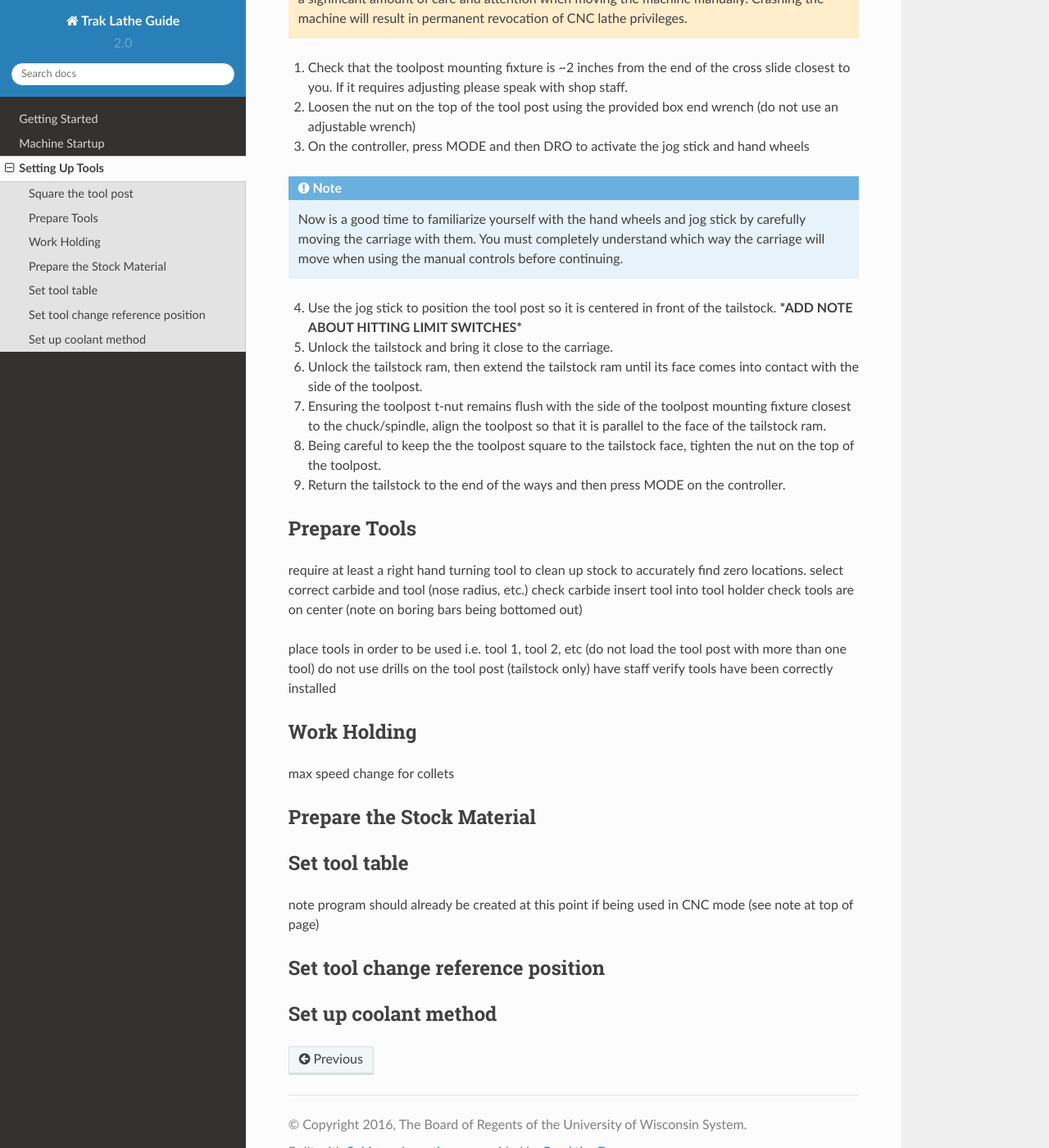
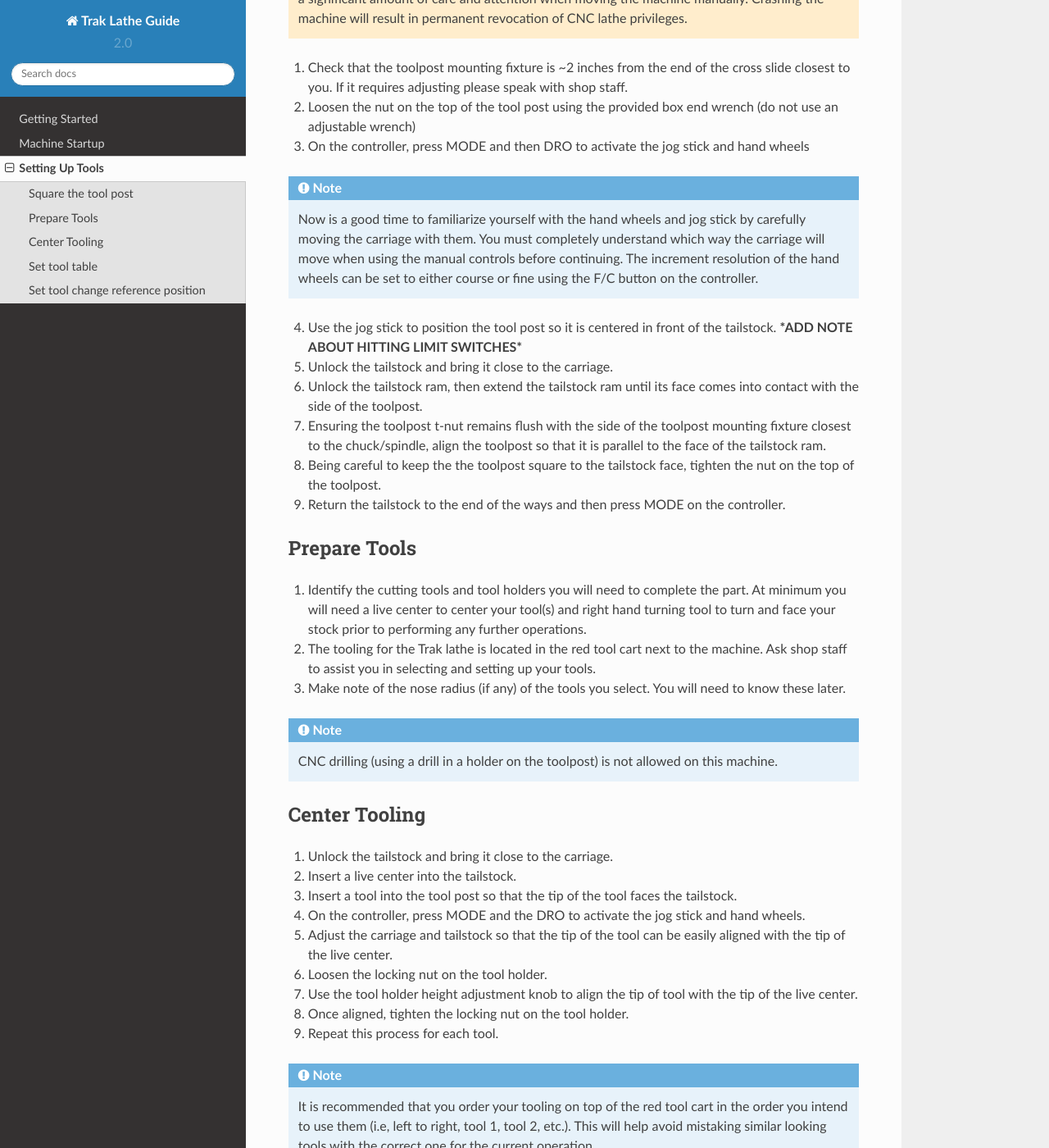
Before and after one commit to StudentShop/Trak-Lathe-Guide, a Sphinx documentation site: the page built from source/toolsetup.txt, in a window 1280 px wide and 1400 px high, scrolled down 515 px. Shown: the whole window at 82% size. Built offline with Sphinx 7.4.7 and the Read the Docs theme 2.0.0, drawn with Linux system fonts in a browser that asks for light colours; some of the changed text lies outside the part shown.

Commit message:
Expand tool setup procedure

```diff
--- a/source/toolsetup.txt
+++ b/source/toolsetup.txt
@@ -15,7 +15,7 @@ Square the tool post
 2.  Loosen the nut on the top of the tool post using the provided box end wrench (do not use an adjustable wrench)
 3. On the controller, press MODE and then DRO to activate the jog stick and hand wheels
 
-.. note:: Now is a good time to familiarize yourself with the hand wheels and jog stick by carefully moving the carriage with them. You must completely understand which way the carriage will move when using the manual controls before continuing.
+.. note:: Now is a good time to familiarize yourself with the hand wheels and jog stick by carefully moving the carriage with them. You must completely understand which way the carriage will move when using the manual controls before continuing. The increment resolution of the hand wheels  can be set to either course or fine using the F/C button on the controller.
 
 4. Use the jog stick to position the tool post so it is centered in front of the tailstock. ***ADD NOTE ABOUT HITTING LIMIT SWITCHES***
 5. Unlock the tailstock and bring it close to the carriage.
@@ -27,24 +27,28 @@ Square the tool post
 ----------------
 Prepare Tools
 ----------------
-require at least a right hand turning tool to clean up stock to accurately find zero locations.
-select correct carbide and tool (nose radius, etc.)
-check carbide
-insert tool into tool holder
-check tools are on center (note on boring bars being bottomed out)
 
-place tools in order to be used i.e. tool 1, tool 2, etc (do not load the tool post with more than one tool)
-do not use drills on the tool post (tailstock only)
-have staff verify tools have been correctly installed
+1. Identify the cutting tools and tool holders you will need to complete the part. At minimum you will need a live center to center your tool(s) and right hand turning tool to turn and face your stock prior to performing any further operations.
+2. The tooling for the Trak lathe is located in the red tool cart next to the machine. Ask shop staff to assist you in selecting and setting up your tools.
+3. Make note of the nose radius (if any) of the tools you select. You will need to know these later.
 
------------------
-Work Holding
------------------
-max speed change for collets
+.. note:: CNC drilling (using a drill in a holder on the toolpost) is not allowed on this machine.
 
--------------------------------
-Prepare the Stock Material
--------------------------------
+------------------
+Center Tooling
+------------------
+
+1. Unlock the tailstock and bring it close to the carriage.
+2. Insert a live center into the tailstock.
+3. Insert a tool into the tool post so that the tip of the tool faces the tailstock.
+4. On the controller, press MODE and the DRO to activate the jog stick and hand wheels.
+5. Adjust the carriage and tailstock so that the tip of the tool can be easily aligned with the tip of the live center.
+6. Loosen the locking nut on the tool holder.
+7. Use the tool holder height adjustment knob to align the tip of tool with the tip of the live center.
+8. Once aligned, tighten the locking nut on the tool holder.
+9. Repeat this process for each tool.
+
+.. note:: It is recommended that you order your tooling on top of the red tool cart in the order you intend to use them (i.e, left to right, tool 1, tool 2, etc.). This will help avoid mistaking similar looking tools with the correct one for the current operation.
 
 ---------------
 Set tool table
@@ -54,7 +58,3 @@ note program should already be created at this point if being used in CNC mode (
 ---------------------------------------
 Set tool change reference position
 ---------------------------------------
-
---------------------------
-Set up coolant method
---------------------------
```
Also changed, not shown: 8 other files.
